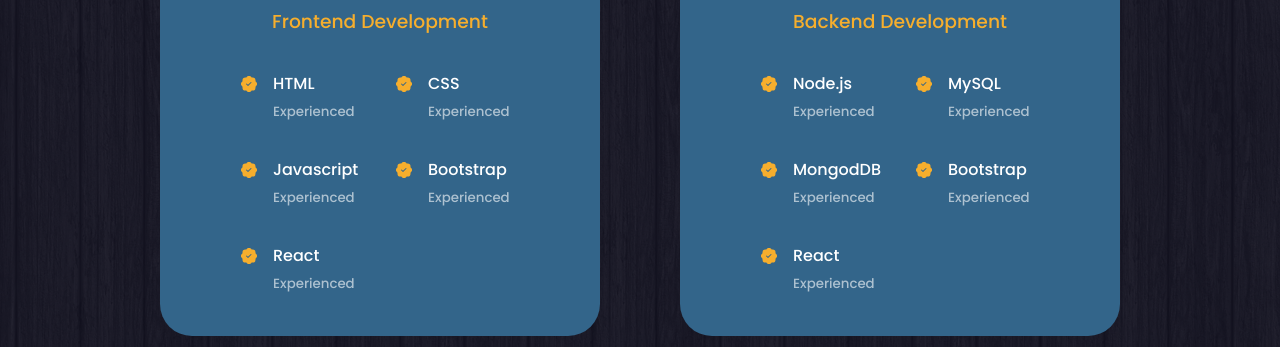
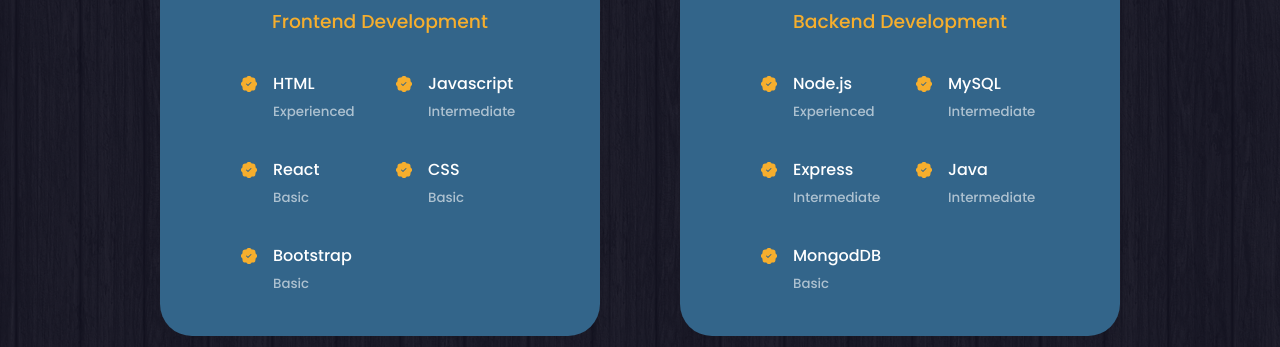
Before and after one commit to Jflyer45/personal-website, a React (Create React App) app: page / in a window 1280 px wide. Shown: the part 1734-2081 px from the top of the page. Built offline with nearby package versions, Linux system fonts and the light colour scheme.

Commit message:
Made experiences modular

```diff
--- a/src/components/experience/Experience.jsx
+++ b/src/components/experience/Experience.jsx
@@ -1,6 +1,19 @@
 import React from 'react'
 import './Experience.css'
 import {BsPatchCheckFill} from "react-icons/bs"
+
+const createArticle = (title, experienceLevel) => {
+  return(
+    <article className='experience__detials'>
+      <BsPatchCheckFill className='icon'/>
+      <div>
+        <h4>{title}</h4>
+        <small className='text-light'>{experienceLevel}</small>
+      </div>
+    </article>
+  )
+}
+
 
 const Experience = () => {
   return (
@@ -11,82 +24,22 @@
         <div className="experience__frontend">
           <h3>Frontend Development</h3>
           <div className="experience__content">
-            <article className='experience__detials'>
-              <BsPatchCheckFill className='icon'/>
-              <div>
-                <h4>HTML</h4>
-                <small className='text-light'>Experienced</small>
-              </div>
-            </article>
-            <article className='experience__detials'>
-              <BsPatchCheckFill className='icon'/>
-              <div>
-                <h4>CSS</h4>
-                <small className='text-light'>Experienced</small>
-              </div>
-            </article>
-            <article className='experience__detials'>
-              <BsPatchCheckFill className='icon'/>
-              <div>
-                <h4>Javascript</h4>
-                <small className='text-light'>Experienced</small>
-              </div>
-            </article>
-            <article className='experience__detials'>
-              <BsPatchCheckFill className='icon'/>
-              <div>
-                <h4>Bootstrap</h4>
-                <small className='text-light'>Experienced</small>
-              </div>
-            </article>
-            <article className='experience__detials'>
-              <BsPatchCheckFill className='icon'/>
-              <div>
-                <h4>React</h4>
-                <small className='text-light'>Experienced</small>
-              </div>
-            </article>
+            {createArticle("HTML", "Experienced")}
+            {createArticle("Javascript", "Intermediate")}
+            {createArticle("React", "Basic")}
+            {createArticle("CSS", "Basic")}
+            {createArticle("Bootstrap", "Basic")}
           </div>
         </div>
 
         <div className="experience__backend">
         <h3>Backend Development</h3>
           <div className="experience__content">
-            <article className='experience__detials'>
-              <BsPatchCheckFill className='icon'/>
-              <div>
-                <h4>Node.js</h4>
-                <small className='text-light'>Experienced</small>
-              </div>
-            </article>
-            <article className='experience__detials'>
-              <BsPatchCheckFill className='icon'/>
-              <div>
-                <h4>MySQL</h4>
-                <small className='text-light'>Experienced</small>
-              </div>
-            </article>
-            <article className='experience__detials'>
-              <BsPatchCheckFill className='icon'/>
-              <div>
-                <h4>MongodDB</h4>
-                <small className='text-light'>Experienced</small>
-              </div>
-            </article>
-            <article className='experience__detials'>
-              <BsPatchCheckFill className='icon'/>
-              <div>
-                <h4>Bootstrap</h4>
-                <small className='text-light'>Experienced</small>
-              </div>
-            </article>
-            <article className='experience__detials'>
-              <BsPatchCheckFill className='icon'/>
-              <div>
-                <h4>React</h4>
-                <small className='text-light'>Experienced</small>
-              </div>
-            </article>
+            {createArticle("Node.js", "Experienced")}
+            {createArticle("MySQL", "Intermediate")}
+            {createArticle("Express", "Intermediate")}
+            {createArticle("Java", "Intermediate")}
+            {createArticle("MongodDB", "Basic")}
           </div>
         </div>
       </div>
```
